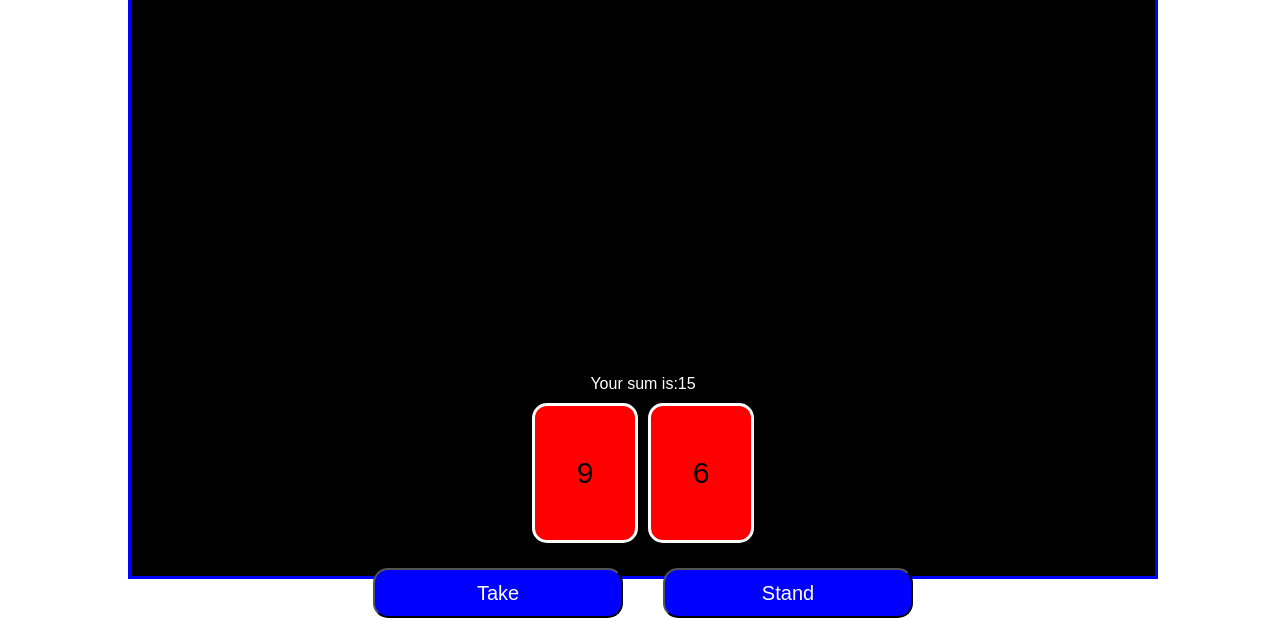
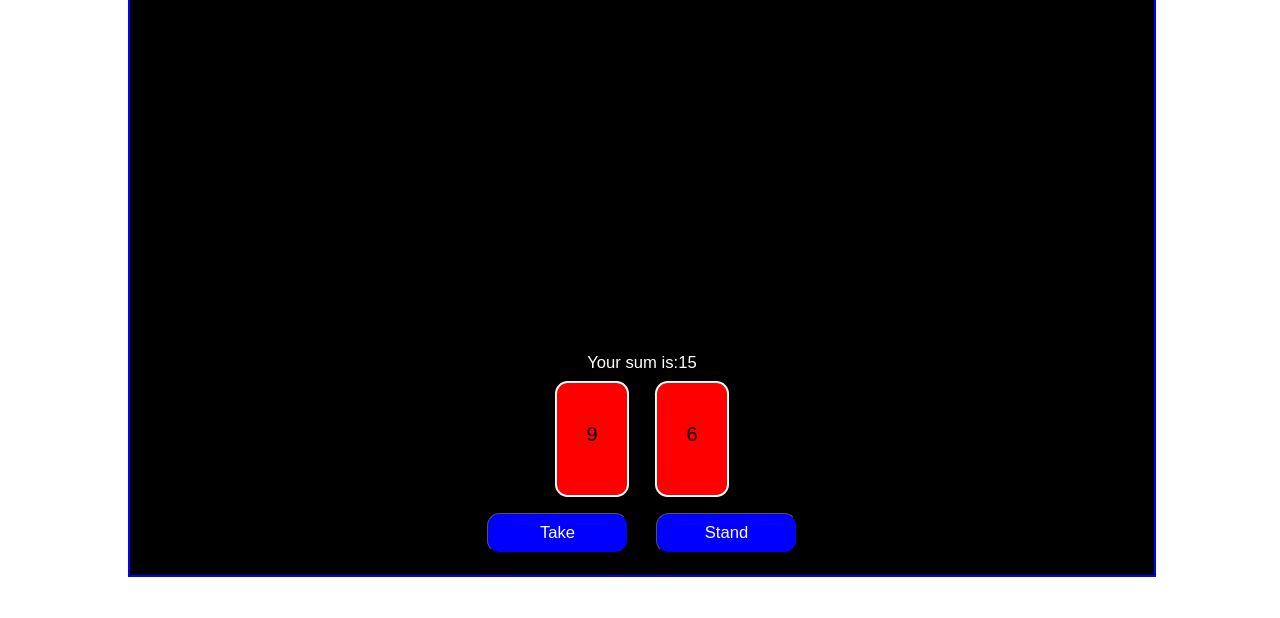
Before and after one commit to maxochel/blackjack, a plain HTML site: page index.html in a window 1280 px wide. Shown: the part 203-821 px from the top of the page. After the commit the page ends 800 px from the top, so only its background shows below. Drawn offline with Linux system fonts and the light colour scheme.

Commit message:
Update style.css

```diff
--- a/style.css
+++ b/style.css
@@ -1,6 +1,7 @@
 html {
   background-color: #fff;
   font-family:sans-serif;
+  font-size: 1.3vw;
 }
 
 body {
@@ -8,28 +9,30 @@ body {
   background-color: black;
   margin-top: 3vh;
   margin-left: 10vw;
-  border: 3px solid blue;
+  border: 0.2vw solid blue;
   height: 94vh;
   width: 80vw;
 }
 
 .card-row {
-  margin: 10px 0px 0px 0px;
+  /* margin: 10px 0px 0px 0px; */
+  margin: 0.3vh 0 0 0;
   display: flex;
   justify-content: center;
 }
 
 .card-row div {
+  height: 4vh;
+  width: 5.5vw;
   color: black;
-  font-size: 30px;
-  border: 3px solid white;
-  border-radius: 15px;
-  margin: 0px 5px;
+  border: 0.2vw solid white;
+  border-radius: 1vw;
+  margin: 0px 1vw;
   background: red;
   transition: .2s ease-in;
-  padding: 50px 0;
-  width: 100px;
+  padding: 5vh 0;
   text-align:center;
+  font-size: 1.2em;
 }
 
 .card-row div:hover {
@@ -41,13 +44,12 @@ body {
   display: flex;
   justify-content: center;
   align-items: center;
-  font-size: 40px;
 }
 
 .Sum {
   display: flex;
   justify-content: center;
-  margin: 5px 0px;
+  margin: 1vh 0;
 }
 
 #YourSum {
@@ -55,20 +57,20 @@ body {
 }
 
 .buttons {
-  margin-top: 25px;
+  margin-top: 2vh;
   display: flex;
   justify-content: center;
 }
 
 .buttons button {
-  width: 250px;
-  height: 50px;
-  margin: 0px 20px;
+  width: 11vw;
+  height: 5vh;
+  margin: 0px 1.1vw;
   background: #0000ff;
   color: #fff;
   font: inherit;
-  font-size: 20px;
-  border-radius: 15px;
+  border-width: 0.1vw;
+  border-radius: 1vw;
 }
 
 .inactive-buttons button {
```
